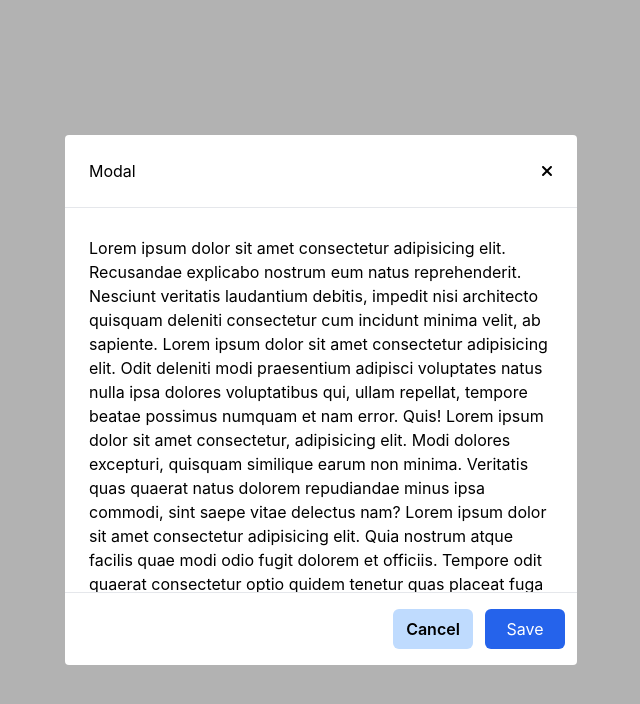
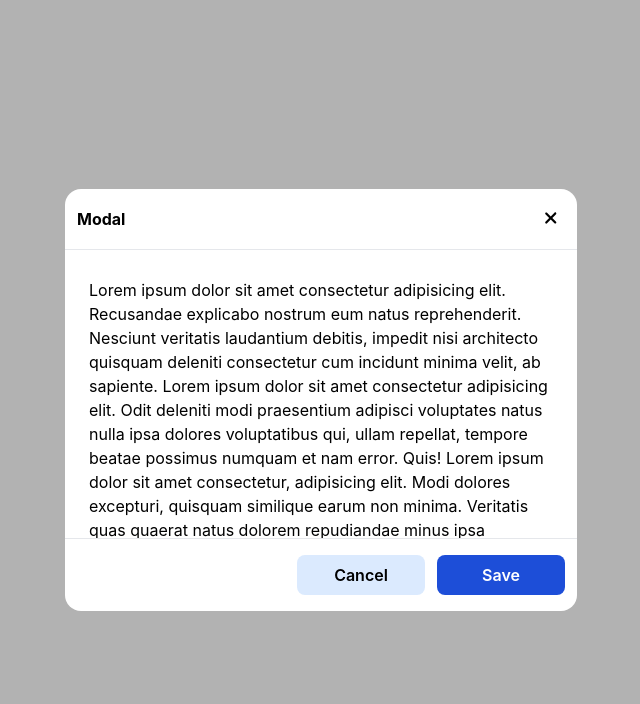
Before and after one commit to lucy922/ui-components, a Next.js app: page / in a window 1280 px wide. Shown: the top 704 px of the page, without its empty margins (319-959 px from the left). Built offline with nearby package versions, Linux system fonts and the light colour scheme.

Commit message:
modify button component;make modal content scrollable

```diff
--- a/components/design/Button.classes.ts
+++ b/components/design/Button.classes.ts
@@ -1,19 +1,18 @@
 import { IButtonClass } from "../ui/Button";
 
 export default <IButtonClass>{
-  base: "p-2 rounded text-center mt-4",
+  base: "p-2 rounded-lg text-center my-4",
   variant: {
-    outlined: "border-solid border-2 border-sky-500",
     primary: "bg-blue-700",
-    secondary: "bg-slate-700",
+    secondary: "bg-blue-100",
     success: "bg-green-700",
     warning: "bg-yellow-500",
     danger: "bg-red-700",
     transparent: "border-none outline-none"
   },
   textColor: {
-    dark: "text-dark",
-    white: "text-white"
+    dark: "text-dark font-semibold",
+    white: "text-white font-semibold"
   },
   size: {
     sm: "w-32",
--- a/components/ui/Modal.tsx
+++ b/components/ui/Modal.tsx
@@ -2,6 +2,7 @@ import { ReactNode, useState } from "react";
 import { Dialog } from "@headlessui/react";
 import { faTimes } from "@fortawesome/free-solid-svg-icons";
 import { FontAwesomeIcon } from "@fortawesome/react-fontawesome";
+import { Button } from "./Button";
 
 export interface ModalProps {
   title: string;
@@ -11,42 +12,39 @@ export interface ModalProps {
 export const Modal = (props: ModalProps) => {
   const [isOpen, setIsOpen] = useState(true);
   return (
-    <Dialog
-      open={isOpen}
-      onClose={() => setIsOpen(false)}
-      className="relative z-50"
-    >
+    <Dialog open={isOpen} onClose={() => setIsOpen(false)}>
       <div className="fixed inset-0 bg-black/30" aria-hidden="true" />
 
-      <div className="fixed inset-0 overflow-y-auto">
-        <div className="flex items-center justify-center p-4 min-h-full">
-          <Dialog.Panel className="mx-auto max-w-lg rounded bg-white">
-            <Dialog.Title className="p-6 border-b flex justify-between items-center border-gray-200 dark:border-gray-600">
+      <div className="fixed inset-0">
+        <div className="flex items-center justify-center w-full h-full">
+          <Dialog.Panel className="mx-auto md:max-w-lg max-w-sm rounded-2xl bg-white">
+            <Dialog.Title className="px-3 py-4 font-bold border-b flex justify-between items-center border-gray-200 dark:border-gray-300">
               {props.title}
-              <button className="outline-none">
-                <span onClick={() => setIsOpen(false)}>
+              <button className="outline-none hover:bg-blue-100 rounded-md px-2">
+                <span onClick={() => setIsOpen(false)} className="text-lg">
                   <FontAwesomeIcon icon={faTimes} />
                 </span>
               </button>
             </Dialog.Title>
-            <Dialog.Description className="px-6 py-7 overflow-scroll max-h-96">
+            <Dialog.Description className="px-6 py-7 overflow-auto max-h-64 md:max-h-72">
               <p>{props.children}</p>
             </Dialog.Description>
-            <div className="flex items-center justify-end px-3 py-4 space-x-3 border-t border-gray-200 dark:border-gray-600">
-              <button
+            <div className="flex items-center justify-end px-3 space-x-3 border-t border-gray-200 dark:border-gray-300">
+              <Button
                 type="button"
+                variant="secondary"
+                textColor="dark"
                 onClick={() => setIsOpen(false)}
-                className="bg-blue-200 rounded-md w-20 py-2 font-semibold outline-none"
               >
                 Cancel
-              </button>
-              <button
+              </Button>
+              <Button
                 type="button"
+                textColor="white"
                 onClick={() => setIsOpen(false)}
-                className="bg-blue-600 rounded-md w-20 py-2 text-white outline-none"
               >
                 Save
-              </button>
+              </Button>
             </div>
           </Dialog.Panel>
         </div>
```
